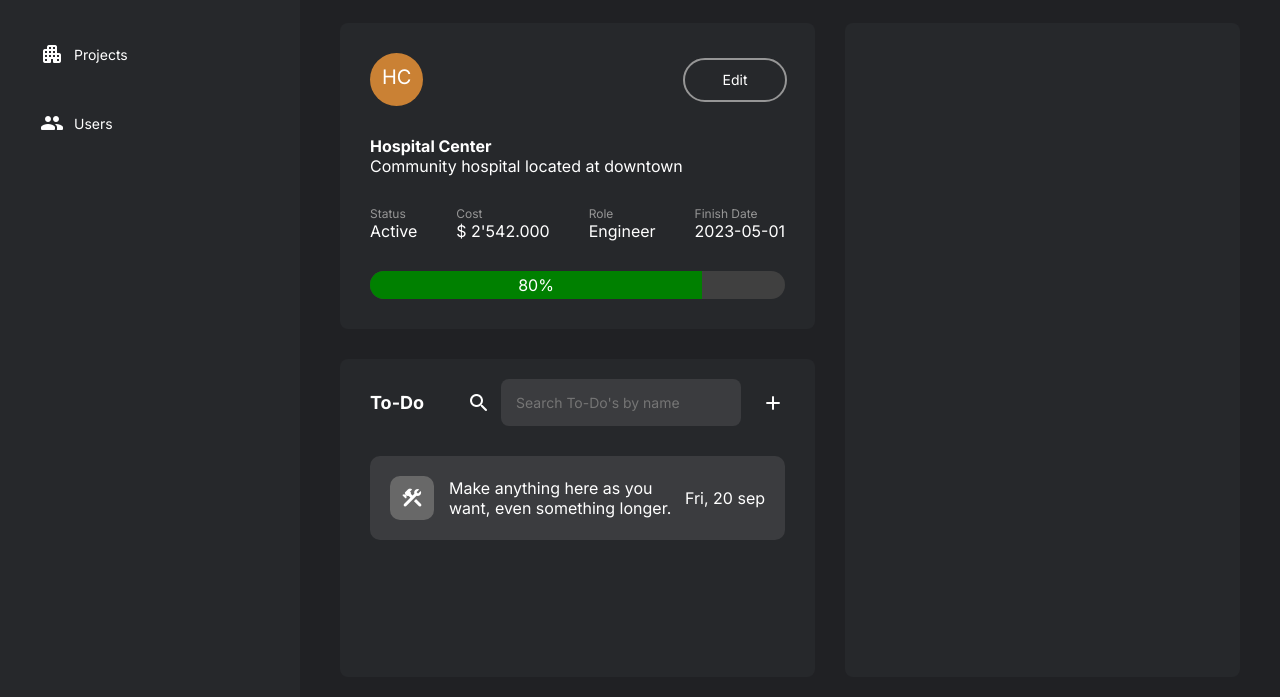
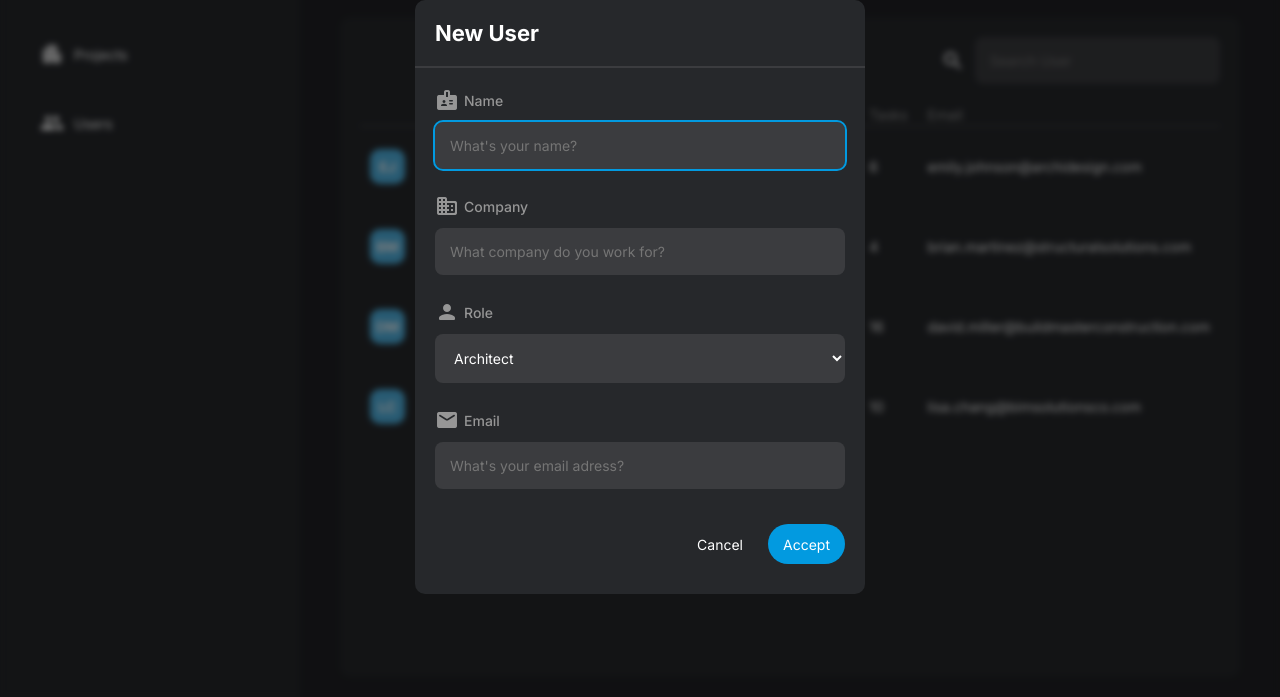
Before and after one commit to WilliIB/Master-BIM-software-developer-app, a plain HTML site: page index.html in a window 1280 px wide. Shown: the part 103-800 px from the top of the page. Drawn offline with Linux system fonts and the light colour scheme.

Commit message:
Module 1 challenge

```diff
--- a/index.html
+++ b/index.html
@@ -55,7 +55,7 @@
             </div>
             <div style="display: flex; margin: 10px 0px 10px auto; column-gap: 10px;">
               <button style="background-color: transparent;">Cancel</button>
-              <button style="background-color: rgb(18, 145, 18);">Accept</button>
+              <button>Accept</button>
             </div>
           </div>
         </form>
@@ -96,11 +96,11 @@
         </div>
       </div>
     </div>
-    <div class="page" id="project-details">
+    <div class="page" id="project-details" style="display: none;">
       <header>
         <div>
           <h2>Hospital Center</h2>
-          <p style="color: #969696">Community hospital located at downtown</p>
+          <p style="color: var(--text-color-secondary)">Community hospital located at downtown</p>
         </div>
       </header>
       <div class="main-page-content">
@@ -117,19 +117,19 @@
               </div>
               <div style="display: flex; column-gap: 30px; padding: 30px 0px; justify-content: space-between;">
                 <div>
-                  <p style="color: #969696; font-size: var(--font-sm)">Status</p>
+                  <p style="color: var(--text-color-secondary); font-size: var(--font-sm)">Status</p>
                   <p>Active</p>
                 </div>
                 <div>
-                  <p style="color: #969696; font-size: var(--font-sm)">Cost</p>
+                  <p style="color: var(--text-color-secondary); font-size: var(--font-sm)">Cost</p>
                   <p>$ 2'542.000</p>
                 </div>
                 <div>
-                  <p style="color: #969696; font-size: var(--font-sm)">Role</p>
+                  <p style="color: var(--text-color-secondary); font-size: var(--font-sm)">Role</p>
                   <p>Engineer</p>
                 </div>
                 <div>
-                  <p style="color: #969696; font-size: var(--font-sm)">Finish Date</p>
+                  <p style="color: var(--text-color-secondary); font-size: var(--font-sm)">Finish Date</p>
                   <p>2023-05-01</p>
                 </div>
               </div>
@@ -165,6 +165,101 @@
         <div id="viewer-container" class="dashboard-card"></div>
       </div>
     </div>
+    <div class="page" id="users-page" style="display: flex;">
+        <dialog id="new-user-modal">
+          <form>
+            <h2>New User</h2>
+            <div class="input-list">
+              <div class="form-field-container">
+                <label><span class="material-icons-round">badge</span>Name</label>
+                <input type="text" placeholder="What's your name?">
+              </div>
+              <div class="form-field-container">
+                <label><span class="material-icons-round">business</span>Company</label>
+                <input type="text" placeholder="What company do you work for?">
+              </div>
+              <div class="form-field-container">
+                <label><span class="material-icons-round">person</span>Role</label>
+                <select>
+                  <option>Architect</option>
+                  <option>Engineer</option>
+                  <option>Developer</option>
+                </select>
+              </div>
+              <div class="form-field-container">
+                <label><span class="material-icons-round">mail</span>Email</label>
+                <input type="email" placeholder="What's your email adress?">
+              </div>
+              <div style="display: flex; margin: 10px 0px 10px auto; column-gap: 10px;">
+                <button style="background-color: transparent;">Cancel</button>
+                <button>Accept</button>
+              </div>
+            </div>
+          </form>
+        </dialog>
+        <header>
+          <h2>People</h2>
+          <div>
+            <button><span class="material-icons-round">add</span>New User</button>
+          </div>
+        </header>
+        <div id="users-list">
+          <div style="display: flex; align-items: center; column-gap: 10px; justify-content: flex-end;margin-bottom: 20px;">
+            <span class="material-icons-round">search</span>
+            <input type="text" placeholder="Search User" style="width: 25%;">
+          </div>
+          <table>
+            <thead>
+                <tr style="vertical-align: bottom;">
+                    <th></th>
+                    <th>Name</th>
+                    <th>Company</th>
+                    <th>Role</th>
+                    <th>Tasks</th>
+                    <th>Email</th>
+                </tr>
+            </thead>
+            <tbody>
+                <tr>
+                    <td><p class="user-icon">EJ</p></td>
+                    <td>Emily Johnson</td>
+                    <td>ArchiDesign Studios</td>
+                    <td>Architect</td>
+                    <td>6</td>
+                    <td>emily.johnson@archidesign.com</td>
+                </tr>
+                <tr>
+                    <td><p class="user-icon">BM</p></td>
+                    <td>Brian Martinez</td>
+                    <td>Structural Solutions Inc.</td>
+                    <td>Structural Engineer</td>
+                    <td>4</td>
+                    <td>brian.martinez@structuralsolutions.com</td>
+                </tr>
+                <tr>
+                    <td><p class="user-icon">DM</p></td>
+                    <td>David Miller</td>
+                    <td>BuildMaster Construction</td>
+                    <td>General Contractor</td>
+                    <td>16</td>
+                    <td>david.miller@buildmasterconstruction.com</td>
+                </tr>
+                <tr>
+                    <td><p class="user-icon">LC</p></td>
+                    <td>Lisa Chang</td>
+                    <td>BIM Solutions Co.</td>
+                    <td>BIM Coordinator</td>
+                    <td>10</td>
+                    <td>lisa.chang@bimsolutionsco.com</td>
+                </tr>
+
+            </tbody>
+
+        </table>
+        </div>
+        </div>
+      </div>
   </main>
+<script src="./show-modal.js"></script>
 </body>
 </html>
--- /dev/null
+++ b/show-modal.js
@@ -0,0 +1,2 @@
+// document.getElementById("new-project-modal").showModal()
+document.getElementById("new-user-modal").showModal()
--- a/style.css
+++ b/style.css
@@ -1,11 +1,11 @@
-@import url('https://fonts.googleapis.com/css2?family=Inter:wght@100;200;300;400;500;600;700;800;900&display=swap');
+@import url("https://fonts.googleapis.com/css2?family=Inter:wght@100;200;300;400;500;600;700;800;900&display=swap");
 
 :root {
-  --primary: #029AE0;
+   --primary: #029ae0;
    --primary-100: #073044;
-  --primary-200: #415A66;
-  --primary-300: #017CB3;
-  --primary-400: #50B6E6;
+   --primary-200: #415a66;
+   --primary-300: #017cb3;
+   --primary-400: #50b6e6;
    --background: #202124;
    --background-100: #26282b;
    --background-200: #3b3c3f;
@@ -16,10 +16,12 @@
    --font-xl: 18px;
    --font-2xl: 20px;
    --font-3xl: 22px;
+   --text-color: #ffffff;
+   --text-color-secondary: #969696;
 }
 
 * {
-  font-family: 'Inter', sans-serif;
+   font-family: "Inter", sans-serif;
    margin: 0;
    padding: 0;
 }
@@ -27,29 +29,28 @@
 body {
    display: grid;
    grid-template-columns: 300px 1fr;
-  grid-template-areas: 'sidebar content';
+   grid-template-areas: "sidebar content";
    height: 100vh;
    background-color: var(--background);
    color: #fff;
 }
 
-
 /* General Styles */
 
 h2 {
-  font-size: var(--font-3xl)
+   font-size: var(--font-3xl);
 }
 
 h3 {
-  font-size: var(--font-2xl)
+   font-size: var(--font-2xl);
 }
 
 h4 {
-  font-size: var(--font-xl)
+   font-size: var(--font-xl);
 }
 
 h5 {
-  font-size: var(--font-lg)
+   font-size: var(--font-lg);
 }
 
 button {
@@ -114,7 +115,6 @@ button:hover {
 /* Content styles */
 
 #content {
-
 }
 
 header {
@@ -159,11 +159,69 @@ header {
    width: 100%;
 }
 
+.user-icon {
+   background-color: var(--primary-400);
+   display: flex;
+   align-items: center;
+   justify-content: center;
+   border-radius: 10px;
+   width: 35px;
+   height: 35px;
+   font-weight:bold;
+}
+
 #projects-list {
    display: grid;
    padding: 20px 40px;
    gap: 30px;
    grid-template-columns: repeat(auto-fill, minmax(350px, 1fr));
+}
+
+#users-list {
+   background-color: var(--background-100);
+   border-radius: 10px;
+   margin: 20px 40px;
+   padding: 20px;
+   height: 100%;
+
+}
+
+#users-list table {
+   border-collapse: collapse;
+   width: 100%;
+
+}
+
+#users-list th,
+#users-list td {
+   text-align: left;
+   font-size: var(--font-base);
+   font-weight: normal;
+   padding: 2px 10px;
+
+}
+
+#users-list th {
+   cursor: pointer;
+   color: var(--text-color-secondary);
+   border-bottom: 2px solid var(--background-200);
+}
+
+#users-list th:hover {
+color: var(--text-color);
+}
+
+#users-list tbody tr {
+   cursor: pointer;
+   height: 80px;
+
+}
+
+#users-list tbody tr:hover {
+   transform: translateX(15px);
+   color: var(--primary-300);
+   /* box-shadow:  inset 2px 0px var(--primary); */
+
 }
 
 /* Form Styles */
@@ -207,13 +265,15 @@ label {
    font-size: var(--font-base);
    margin-bottom: 10px;
    font-weight: 500;
-  color: rgba(150,150,150,1);
+   color: rgba(150, 150, 150, 1);
    display: flex;
    align-items: center;
    column-gap: 5px;
 }
 
-input, textarea, select {
+input,
+textarea,
+select {
    color: white;
    background-color: var(--background-200);
    padding: 15px;
@@ -222,8 +282,14 @@ input, textarea, select {
    font-size: var(--font-base);
 }
 
-input:focus, textarea:focus, select:focus {
+input:focus,
+textarea:focus,
+select:focus {
    outline: 2px solid var(--primary);
+}
+
+input:invalid{
+   outline: 2px solid red;
 }
 
 /* Project details page */
```
Lines whose indentation alone changed are shown as unchanged.
